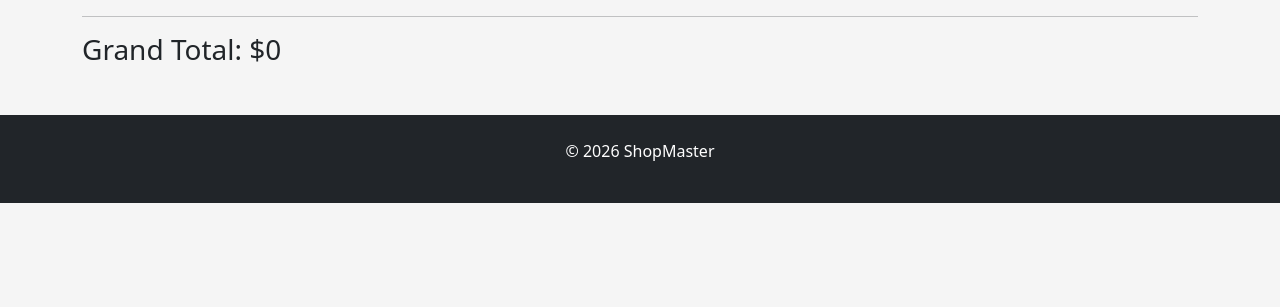
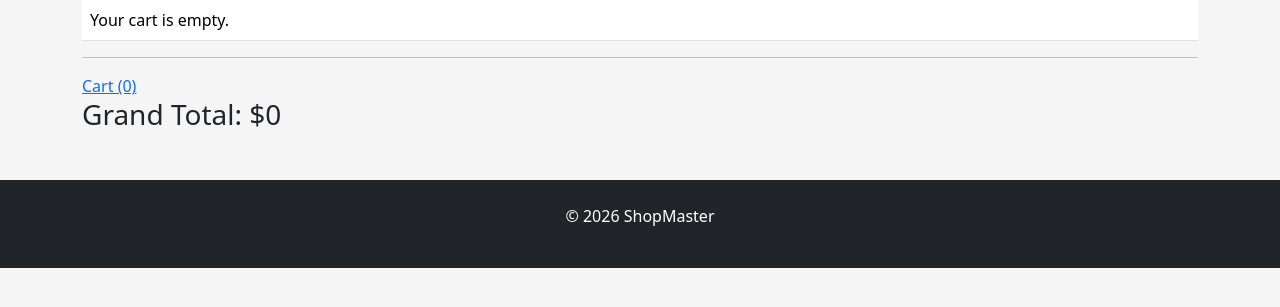
Before and after one commit to mojtabarezaeif/ShopMaster, a Django app: page /cart/ in a window 1280 px wide. Shown: the part 167-474 px from the top of the page. Run offline with Django 5.2, Linux system fonts and the light colour scheme.

Commit message:
Add cart quantity update and navbar counter

```diff
--- a/cart/cart.py
+++ b/cart/cart.py
@@ -102,3 +102,17 @@ class Cart:
             total += item["total_price"]
 
         return total
+
+    def update(self, product, quantity):
+
+        product_id = str(product.id)
+
+        if product_id in self.cart:
+
+            self.cart[product_id]["quantity"] = quantity
+
+            if quantity <= 0:
+
+                del self.cart[product_id]
+
+            self.save()
--- /dev/null
+++ b/cart/context_processors.py
@@ -0,0 +1,10 @@
+from .cart import Cart
+
+
+def cart(request):
+
+    return {
+
+        "cart": Cart(request)
+
+    }
--- a/cart/templates/cart/cart_detail.html
+++ b/cart/templates/cart/cart_detail.html
@@ -42,7 +42,30 @@ ${{ item.product.price }}
 
 <td>
 
-{{ item.quantity }}
+<form
+method="POST"
+action="{% url 'cart_update' item.product.id %}"
+>
+
+{% csrf_token %}
+
+<input
+type="number"
+name="quantity"
+value="{{ item.quantity }}"
+min="0"
+style="width:70px"
+>
+
+<button
+class="btn btn-primary btn-sm"
+>
+
+Update
+
+</button>
+
+</form>
 
 </td>
 
@@ -67,11 +90,29 @@ Remove
 
 </tr>
 
+{% empty %}
+
+<tr>
+
+<td colspan="5">
+
+Your cart is empty.
+
+</td>
+
+</tr>
+
 {% endfor %}
 
 </table>
 
 <hr>
+
+<a href="{% url 'cart_detail' %}">
+
+Cart ({{ cart|length }})
+
+</a>
 
 <h3>
 
--- a/cart/urls.py
+++ b/cart/urls.py
@@ -22,4 +22,10 @@ urlpatterns = [
         name="cart_remove"
     ),
 
+    path(
+        "update/<int:product_id>/",
+        views.cart_update,
+        name="cart_update",
+    ),
+
 ]
--- a/cart/views.py
+++ b/cart/views.py
@@ -6,7 +6,7 @@ from django.shortcuts import redirect, get_object_or_404
 from products.models import Product
 
 from .cart import Cart
-
+from django.contrib import messages
 
 def cart_add(request, product_id):
 
@@ -18,6 +18,14 @@ def cart_add(request, product_id):
     )
 
     cart.add(product)
+
+    messages.success(
+
+        request,
+
+        "Product added to cart."
+
+    )
 
     return redirect("cart_detail")
 
@@ -51,4 +59,29 @@ def cart_remove(request, product_id):
 
     cart.remove(product)
 
+    messages.success(
+        request,
+        "Product removed from cart."
+    )
+
     return redirect("cart_detail")
+
+def cart_update(request, product_id):
+
+    cart = Cart(request)
+
+    product = get_object_or_404(
+        Product,
+        id=product_id
+    )
+
+    quantity = int(request.POST.get("quantity"))
+
+    cart.update(product, quantity)
+
+    messages.success(
+        request,
+        "Cart updated successfully."
+    )
+
+    return redirect("cart_detail")
--- a/config/settings.py
+++ b/config/settings.py
@@ -66,6 +66,7 @@ TEMPLATES = [
                 'django.template.context_processors.request',
                 'django.contrib.auth.context_processors.auth',
                 'django.contrib.messages.context_processors.messages',
+                "cart.context_processors.cart",
             ],
         },
     },
--- a/templates/base.html
+++ b/templates/base.html
@@ -25,6 +25,20 @@
 
 {% include "includes/navbar.html" %}
 
+{% if messages %}
+
+    {% for message in messages %}
+
+        <div class="alert alert-success">
+
+            {{ message }}
+
+        </div>
+
+    {% endfor %}
+
+{% endif %}
+
 <div class="container mt-4">
 
     {% block content %}
```
